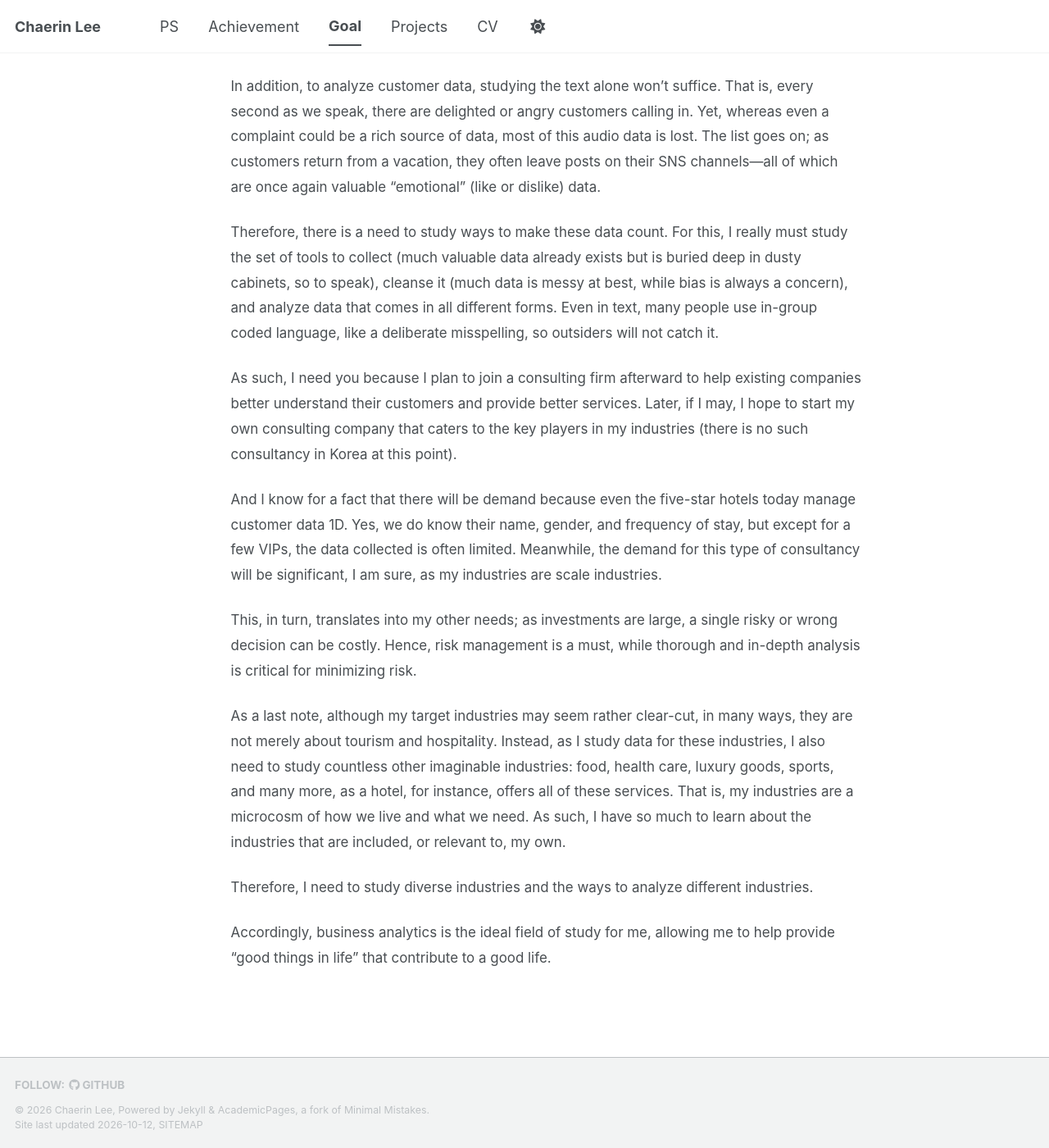
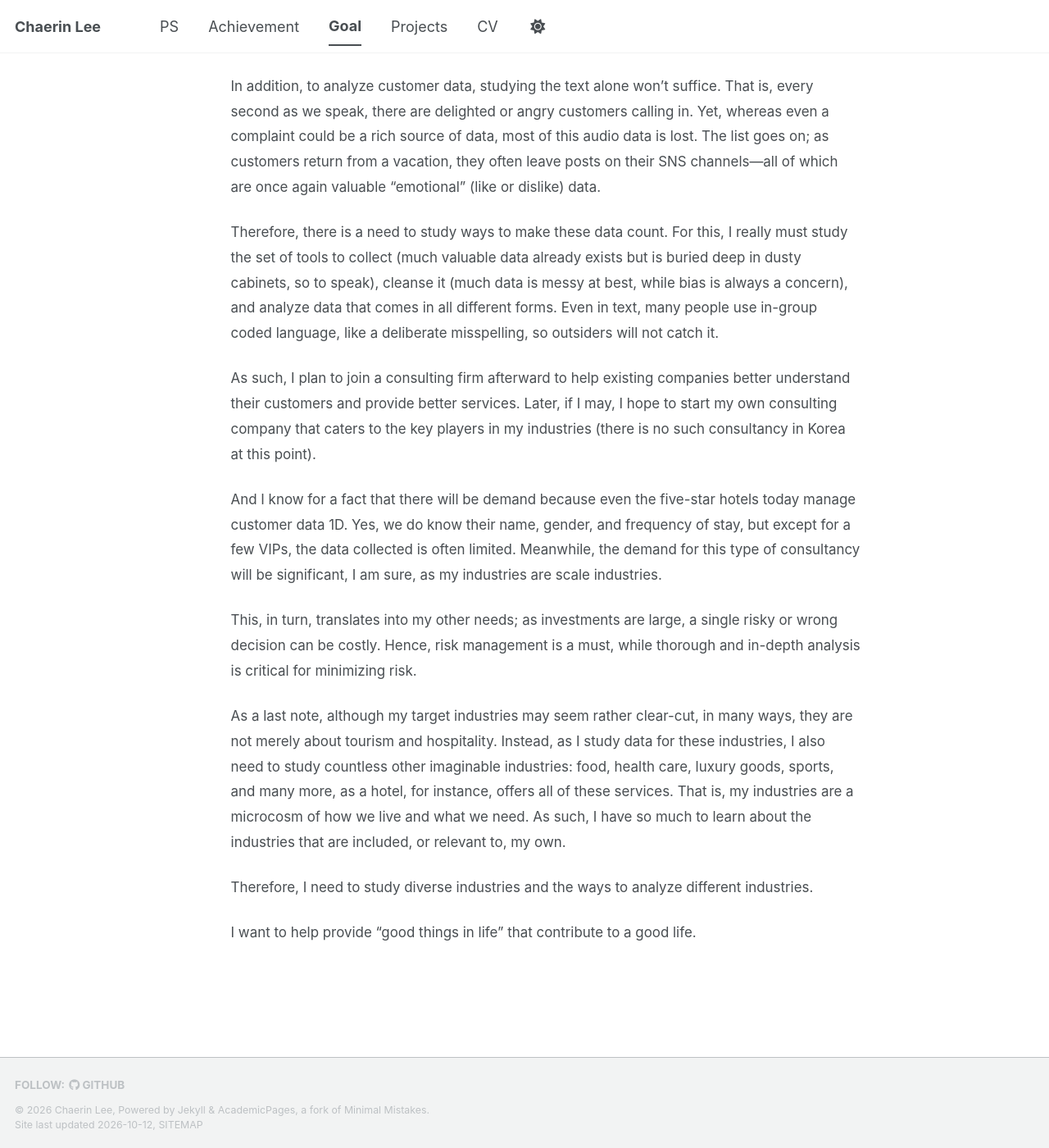
Before and after one commit to ChaerinLee0122/chaerinlee0122.github.io, a Jekyll site: the page built from _pages/goal.md, in a window 1280 px wide and 1400 px high, scrolled down 958 px. Shown: the whole window at 82% size. Built offline with Jekyll 4.4.1, drawn with Linux system fonts in a browser that asks for light colours; a style sheet for code colours, icons or effects is not loaded.

Commit message:
Update career goal essay wording

```diff
--- a/_pages/goal.md
+++ b/_pages/goal.md
@@ -30,7 +30,7 @@ In addition, to analyze customer data, studying the text alone won’t suffice.
 
 Therefore, there is a need to study ways to make these data count. For this, I really must study the set of tools to collect (much valuable data already exists but is buried deep in dusty cabinets, so to speak), cleanse it (much data is messy at best, while bias is always a concern), and analyze data that comes in all different forms. Even in text, many people use in-group coded language, like a deliberate misspelling, so outsiders will not catch it.
 
-As such, I need you because I plan to join a consulting firm afterward to help existing companies better understand their customers and provide better services. Later, if I may, I hope to start my own consulting company that caters to the key players in my industries (there is no such consultancy in Korea at this point).
+As such, I plan to join a consulting firm afterward to help existing companies better understand their customers and provide better services. Later, if I may, I hope to start my own consulting company that caters to the key players in my industries (there is no such consultancy in Korea at this point).
 
 And I know for a fact that there will be demand because even the five-star hotels today manage customer data 1D. Yes, we do know their name, gender, and frequency of stay, but except for a few VIPs, the data collected is often limited. Meanwhile, the demand for this type of consultancy will be significant, I am sure, as my industries are scale industries.
 
@@ -40,6 +40,6 @@ As a last note, although my target industries may seem rather clear-cut, in many
 
 Therefore, I need to study diverse industries and the ways to analyze different industries.
 
-Accordingly, business analytics is the ideal field of study for me, allowing me to help provide “good things in life” that contribute to a good life.
+I want to help provide “good things in life” that contribute to a good life.
 
 </div>
```
Also changed, not shown: 1 other file.
